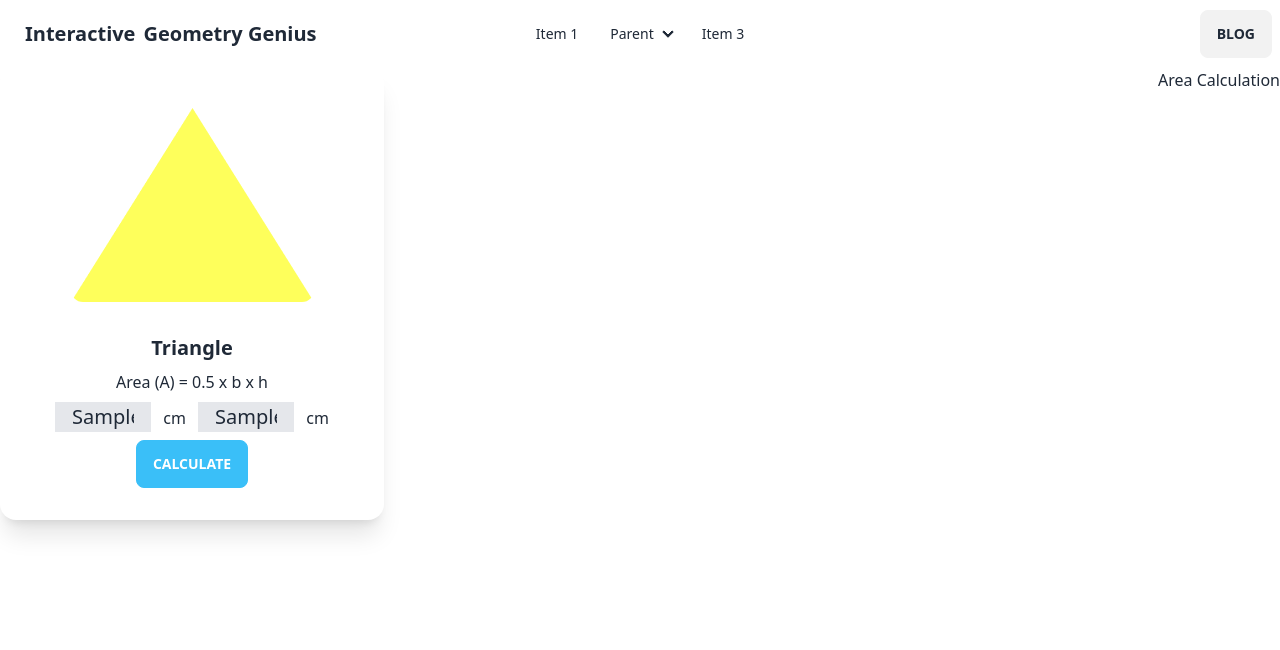
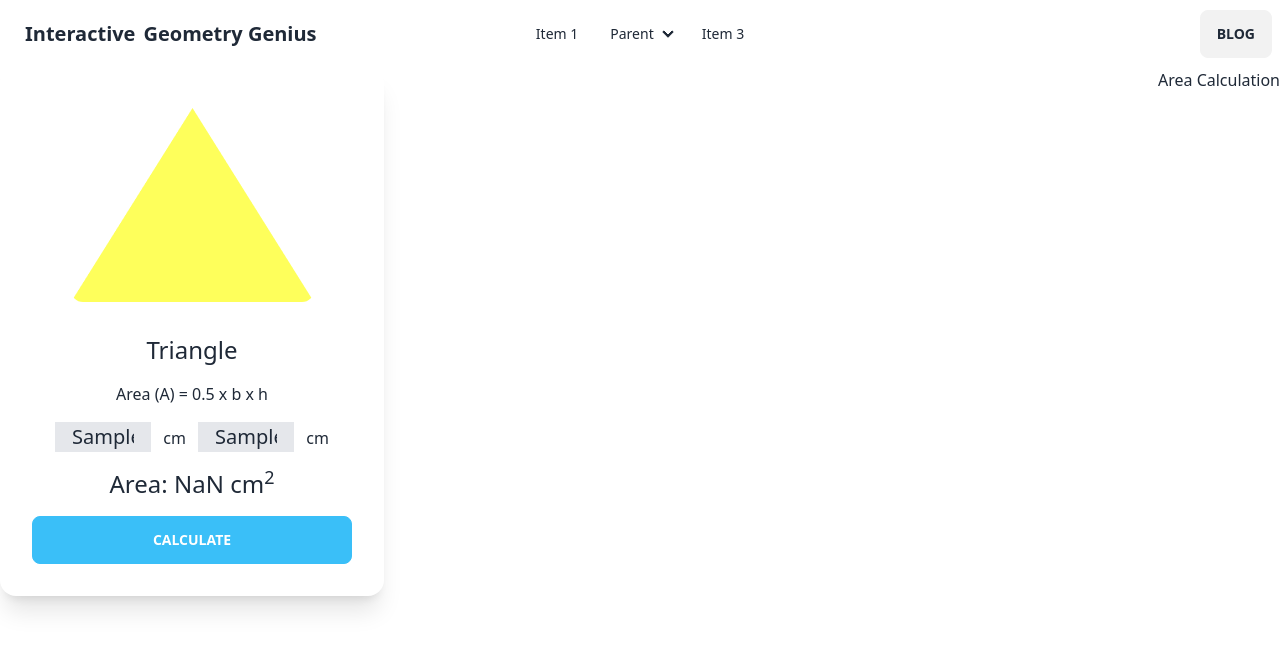
Before and after one commit to Forhad96/Calculate-triangle-and-rectangle-area, a plain HTML site: page index.html in a window 1280 px wide. Both pictures are taken after typing "Sample", "Sample" into the empty fields and a click on the button "CALCULATE". Drawn offline with nearby package versions, Linux system fonts and the light colour scheme.

Commit message:
triangel area calculate funtion created and show the resust disply

```diff
--- a/index.html
+++ b/index.html
@@ -72,7 +72,7 @@
       <section class="flex flex-col lg:flex-row">
         <!-- shape container -->
         <div class="flex-1 grid grid-cols-1 md:grid-cols-2 lg:grid-cols-3">
-          <!-- triangle cardtt -->
+          <!-- triangle card -->
           <div class="card w-96 bg-base-100 shadow-xl">
             <figure class="px-10 pt-10">
               <img
@@ -80,17 +80,28 @@
                 alt="triangle"
                 class="rounded-xl" />
             </figure>
-            <div class="card-body items-center text-center">
-              <h2 class="card-title">Triangle</h2>
+            <div class="card-body text-center space-y-2">
+              <h2 class="text-2xl">Triangle</h2>
               <p>Area (A) = 0.5 x b x h</p>
-                <p>
-                    <input type="text" class="border bg-gray-200 text-xl w-24 px-4">
-                    <span class="ml-2">cm</span>
-                    <input type="text" class="border bg-gray-200 text-xl w-24 px-4 ml-2">
-                    <span class="ml-2">cm</span>
-                </p>
+              <p>
+                <input
+                id="triangle_base"
+                  type="text"
+                  placeholder="base"
+                  class="border bg-gray-200 text-xl w-24 px-4" />
+                <span class="ml-2">cm</span>
+                <input
+                id="triangle_height"
+                  type="text"
+                  placeholder="height"
+                  class="border bg-gray-200 text-xl w-24 px-4 ml-2" />
+                <span class="ml-2">cm</span>
+              </p>
+              <p class="text-2xl">Area: <span id="triangle_area"></span> <span>cm<sup>2</sup></span></p>
               <div class="card-actions">
-                <button class="btn btn-info text-white">Calculate</button>
+                <button onclick="triangleAreaCalculate()" class="btn btn-info text-white w-full">
+                  Calculate
+                </button>
               </div>
             </div>
           </div>
@@ -101,5 +112,6 @@
         </div>
       </section>
     </main>
+    <script src="/js/index.js"></script>
   </body>
 </html>
--- a/js/index.js
+++ b/js/index.js
@@ -0,0 +1,19 @@
+// reusable function ===> reduce duplicate code
+function getInputValue(fieldId){
+    const inputField = document.getElementById(fieldId);
+    const inputValueText = inputField.value;
+    const value = parseFloat(inputValueText);
+    return value;
+}
+
+function triangleAreaCalculate(){
+    const base = getInputValue('triangle_base')
+    const height = getInputValue('triangle_height');
+    const area = 0.5 * base * height;
+
+    console.log("🚀 ~ file: index.js:14 ~ triangleAreaCalculate ~ area:", area)
+    // show area total
+    const triangleArea = document.getElementById('triangle_area');
+    triangleArea.innerText = area;
+
+}
```
